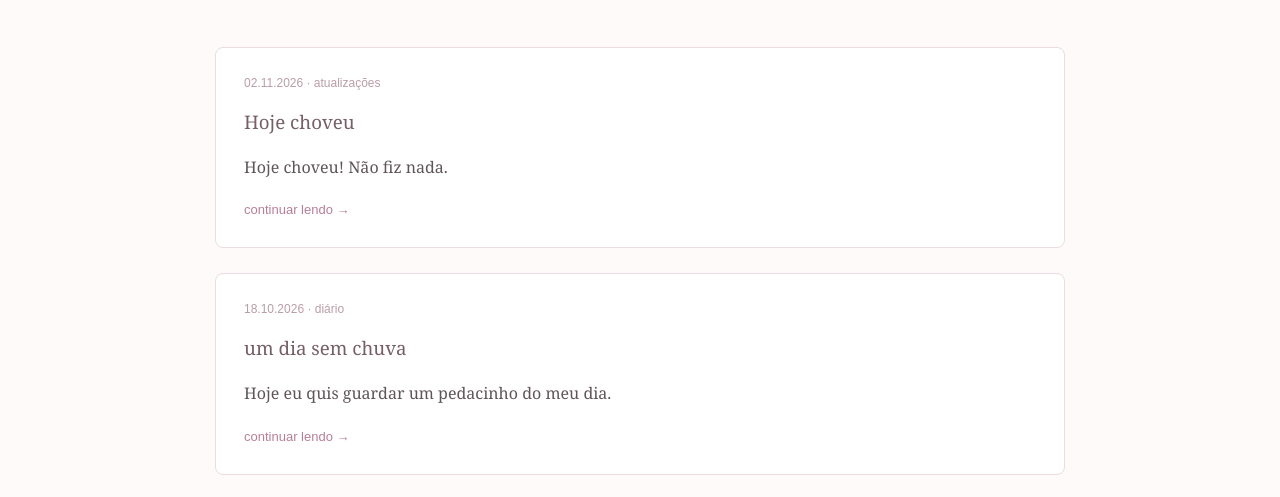
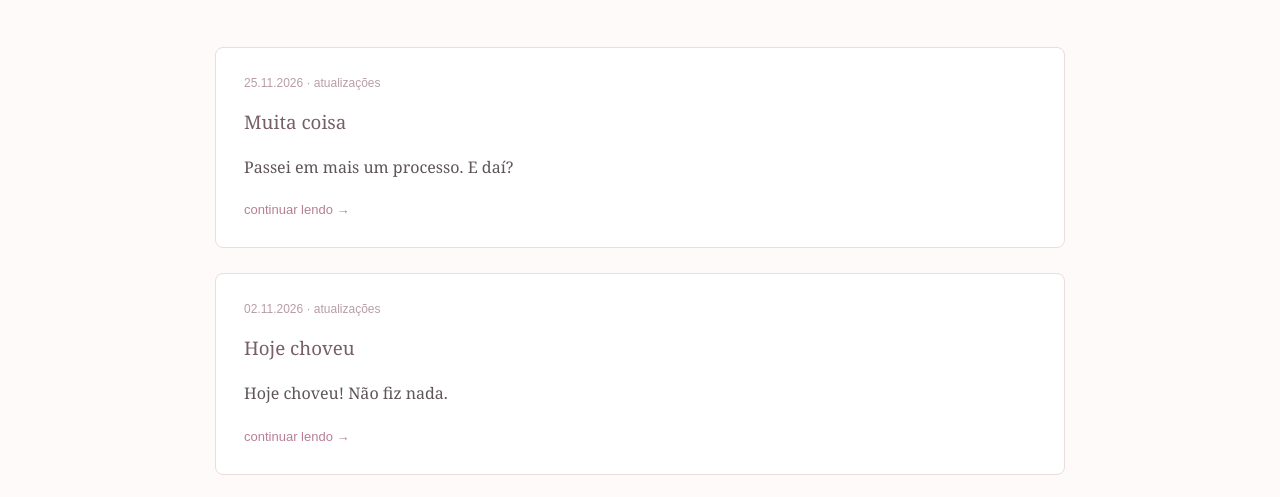
Before and after one commit to luna-arq/lunarquivos, a plain HTML site: page arquivos/index.html in a window 1280 px wide. Shown: the part 290-787 px from the top of the page. Drawn offline with Linux system fonts and the light colour scheme.

Commit message:
Update index.html

```diff
--- a/arquivos/index.html
+++ b/arquivos/index.html
@@ -29,6 +29,21 @@
    <p class="archive-intro">
     pequenos pedaços, guardados por aqui ♡
     </p>
+
+    <article class="post">
+    <div class="date">25.11.2026 · atualizações</div>
+
+    <h3>Muita coisa</h3>
+
+    <p>
+        Passei em mais um processo. E daí?
+    </p>
+
+    <a href="muita-coisa.html" class="read-more">
+        continuar lendo →
+    </a>
+    </article>
+
     <article class="post">
     <div class="date">02.11.2026 · atualizações</div>
 
```
